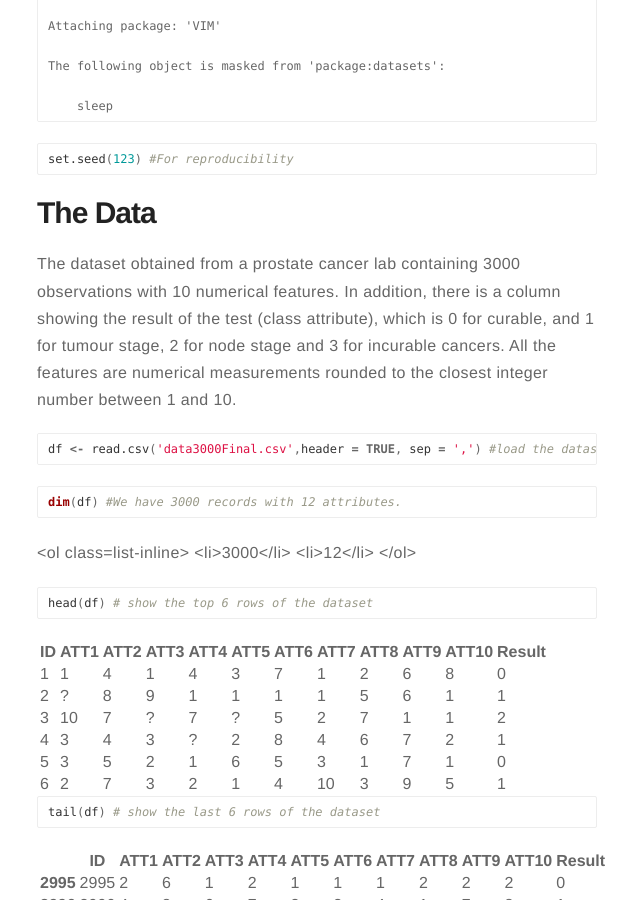
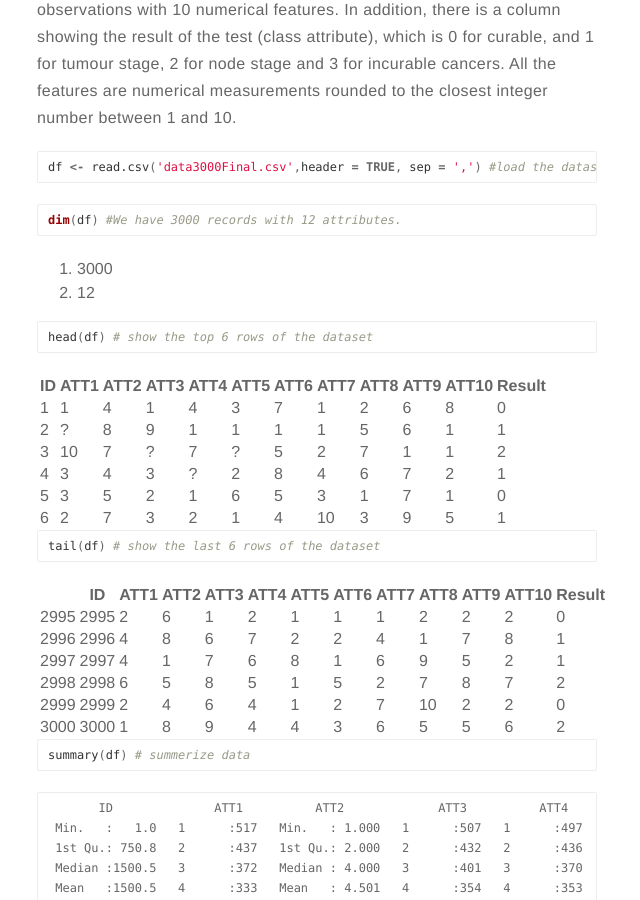
Before and after one commit to lawko698/lawko698.github.io, a Jekyll site: the page built from _posts/2018-08-16-classification-imbalance-classes.markdown, in a window 1280 px wide and 900 px high, scrolled down 3188 px. Shown: the whole window, without its empty margins (323-963 px from the left). Built offline with Jekyll 4.4.1, drawn with Linux system fonts in a browser that asks for light colours; some of the changed lines change nothing that is shown.

Commit message:
Update 2018-08-16-classification-imbalance-classes.markdown

````diff
--- a/_posts/2018-08-16-classification-imbalance-classes.markdown
+++ b/_posts/2018-08-16-classification-imbalance-classes.markdown
@@ -17,20 +17,6 @@
 # A new tool for detecting prostate cancers
 - Date: 30/10/2017
 - R version: 3.5.1
-
-|   | ddd  |   |   |   |   |   |   |   |   |   |   |   |
-|:-:|:-:|:-:|:-:|:-:|---|---|---|---|---|---|---|---|
-|   |   |   |   |   |   |   |   |   |   |   |   |   |
-|   |   |   |   |   |   |   |   |   |   |   |   |   |
-|   |   |   |   |   |   |   |   |   |   |   |   |   |
-|   |   |   |   |   |   |   |   |   |   |   |   |   |
-|   |   |   |   |   |   |   |   |   |   |   |   |   |
-|   |   |   |   |   |   |   |   |   |   |   |   |   |
-|   |   |   |   |   |   |   |   |   |   |   |   |   |
-|   |   |   |   |   |   |   |   |   |   |   |   |   |
-|   |   |   |   |   |   |   |   |   |   |   |   |   |
-|   |   |   |   |   |   |   |   |   |   |   |   |   |
-|   |   |   |   |   |   |   |   |   |   |   |   |   |
 
 Based on the available information, prostate cancer is the most common diagnosed cancer in Australia and the third most common cause of cancer death in men. With 85% of cases diagnosed in men over 65 years of age, it is more common in older men. In addition, there are numerous parameters having direct effects on the development  of this kind of cancer including the age, and physical and mental well-being. The cancer is generally categorised in four different stages, namely stage I to stage IV, based on the severity of cancerous cells. Besides different types of physical urinary changes in men, some test and sampling including bone and CT scans are used to determine the spread of cancerous cells.
 
@@ -164,7 +150,7 @@
 ```
 
 
-<ol class=list-inline>
+<ol>
 	<li>3000</li>
 	<li>12</li>
 </ol>
@@ -177,17 +163,14 @@
 ```
 
 
-<table>
-<thead><tr><th scope=col>ID</th><th scope=col>ATT1</th><th scope=col>ATT2</th><th scope=col>ATT3</th><th scope=col>ATT4</th><th scope=col>ATT5</th><th scope=col>ATT6</th><th scope=col>ATT7</th><th scope=col>ATT8</th><th scope=col>ATT9</th><th scope=col>ATT10</th><th scope=col>Result</th></tr></thead>
-<tbody>
-	<tr><td>1 </td><td>1 </td><td>4 </td><td>1 </td><td>4 </td><td>3 </td><td>7 </td><td> 1</td><td>2 </td><td>6 </td><td>8 </td><td>0 </td></tr>
-	<tr><td>2 </td><td>? </td><td>8 </td><td>9 </td><td>1 </td><td>1 </td><td>1 </td><td> 1</td><td>5 </td><td>6 </td><td>1 </td><td>1 </td></tr>
-	<tr><td>3 </td><td>10</td><td>7 </td><td>? </td><td>7 </td><td>? </td><td>5 </td><td> 2</td><td>7 </td><td>1 </td><td>1 </td><td>2 </td></tr>
-	<tr><td>4 </td><td>3 </td><td>4 </td><td>3 </td><td>? </td><td>2 </td><td>8 </td><td> 4</td><td>6 </td><td>7 </td><td>2 </td><td>1 </td></tr>
-	<tr><td>5 </td><td>3 </td><td>5 </td><td>2 </td><td>1 </td><td>6 </td><td>5 </td><td> 3</td><td>1 </td><td>7 </td><td>1 </td><td>0 </td></tr>
-	<tr><td>6 </td><td>2 </td><td>7 </td><td>3 </td><td>2 </td><td>1 </td><td>4 </td><td>10</td><td>3 </td><td>9 </td><td>5 </td><td>1 </td></tr>
-</tbody>
-</table>
+|ID|ATT1|ATT2|ATT3|ATT4|ATT5|ATT6|ATT7|ATT8|ATT9|ATT10|Result|
+|--- |--- |--- |--- |--- |--- |--- |--- |--- |--- |--- |--- |
+|1|1|4|1|4|3|7|1|2|6|8|0|
+|2|?|8|9|1|1|1|1|5|6|1|1|
+|3|10|7|?|7|?|5|2|7|1|1|2|
+|4|3|4|3|?|2|8|4|6|7|2|1|
+|5|3|5|2|1|6|5|3|1|7|1|0|
+|6|2|7|3|2|1|4|10|3|9|5|1|
 
 
 
@@ -197,17 +180,14 @@
 ```
 
 
-<table>
-<thead><tr><th></th><th scope=col>ID</th><th scope=col>ATT1</th><th scope=col>ATT2</th><th scope=col>ATT3</th><th scope=col>ATT4</th><th scope=col>ATT5</th><th scope=col>ATT6</th><th scope=col>ATT7</th><th scope=col>ATT8</th><th scope=col>ATT9</th><th scope=col>ATT10</th><th scope=col>Result</th></tr></thead>
-<tbody>
-	<tr><th scope=row>2995</th><td>2995</td><td>2   </td><td>6   </td><td>1   </td><td>2   </td><td>1   </td><td>1   </td><td>1   </td><td> 2  </td><td>2   </td><td>2   </td><td>0   </td></tr>
-	<tr><th scope=row>2996</th><td>2996</td><td>4   </td><td>8   </td><td>6   </td><td>7   </td><td>2   </td><td>2   </td><td>4   </td><td> 1  </td><td>7   </td><td>8   </td><td>1   </td></tr>
-	<tr><th scope=row>2997</th><td>2997</td><td>4   </td><td>1   </td><td>7   </td><td>6   </td><td>8   </td><td>1   </td><td>6   </td><td> 9  </td><td>5   </td><td>2   </td><td>1   </td></tr>
-	<tr><th scope=row>2998</th><td>2998</td><td>6   </td><td>5   </td><td>8   </td><td>5   </td><td>1   </td><td>5   </td><td>2   </td><td> 7  </td><td>8   </td><td>7   </td><td>2   </td></tr>
-	<tr><th scope=row>2999</th><td>2999</td><td>2   </td><td>4   </td><td>6   </td><td>4   </td><td>1   </td><td>2   </td><td>7   </td><td>10  </td><td>2   </td><td>2   </td><td>0   </td></tr>
-	<tr><th scope=row>3000</th><td>3000</td><td>1   </td><td>8   </td><td>9   </td><td>4   </td><td>4   </td><td>3   </td><td>6   </td><td> 5  </td><td>5   </td><td>6   </td><td>2   </td></tr>
-</tbody>
-</table>
+||ID|ATT1|ATT2|ATT3|ATT4|ATT5|ATT6|ATT7|ATT8|ATT9|ATT10|Result|
+|--- |--- |--- |--- |--- |--- |--- |--- |--- |--- |--- |--- |--- |
+|2995|2995|2|6|1|2|1|1|1|2|2|2|0|
+|2996|2996|4|8|6|7|2|2|4|1|7|8|1|
+|2997|2997|4|1|7|6|8|1|6|9|5|2|1|
+|2998|2998|6|5|8|5|1|5|2|7|8|7|2|
+|2999|2999|2|4|6|4|1|2|7|10|2|2|0|
+|3000|3000|1|8|9|4|4|3|6|5|5|6|2|
 
 
 
````
